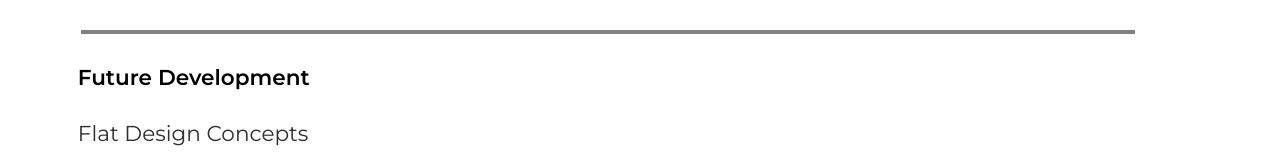
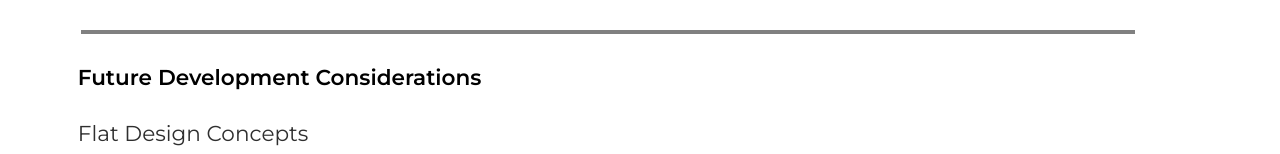
Before and after one commit to dlanorhirsch/colors_project, a website: page public/index.html in a window 1280 px wide. Shown: the part 6085-6239 px from the top of the page. Drawn offline with Linux system fonts and the light colour scheme.

```diff
--- a/public/index.html
+++ b/public/index.html
@@ -281,7 +281,7 @@
     <a href="https://en.wikipedia.org/wiki/Subtractive_color">Subtractive Color: Definition</a>
   </p>
 <div class="divider"></div>
-<h2 class="header" id="h2-alt">Future Development</h2>
+<h2 class="header" id="h2-alt">Future Development Considerations</h2>
   <h2 id="section-header">Flat Design Concepts</h2>
   <h2 id="section-header">Material Design Concepts</h2>
   <h2 id="section-header">Web-safe Colors</h2>
```
